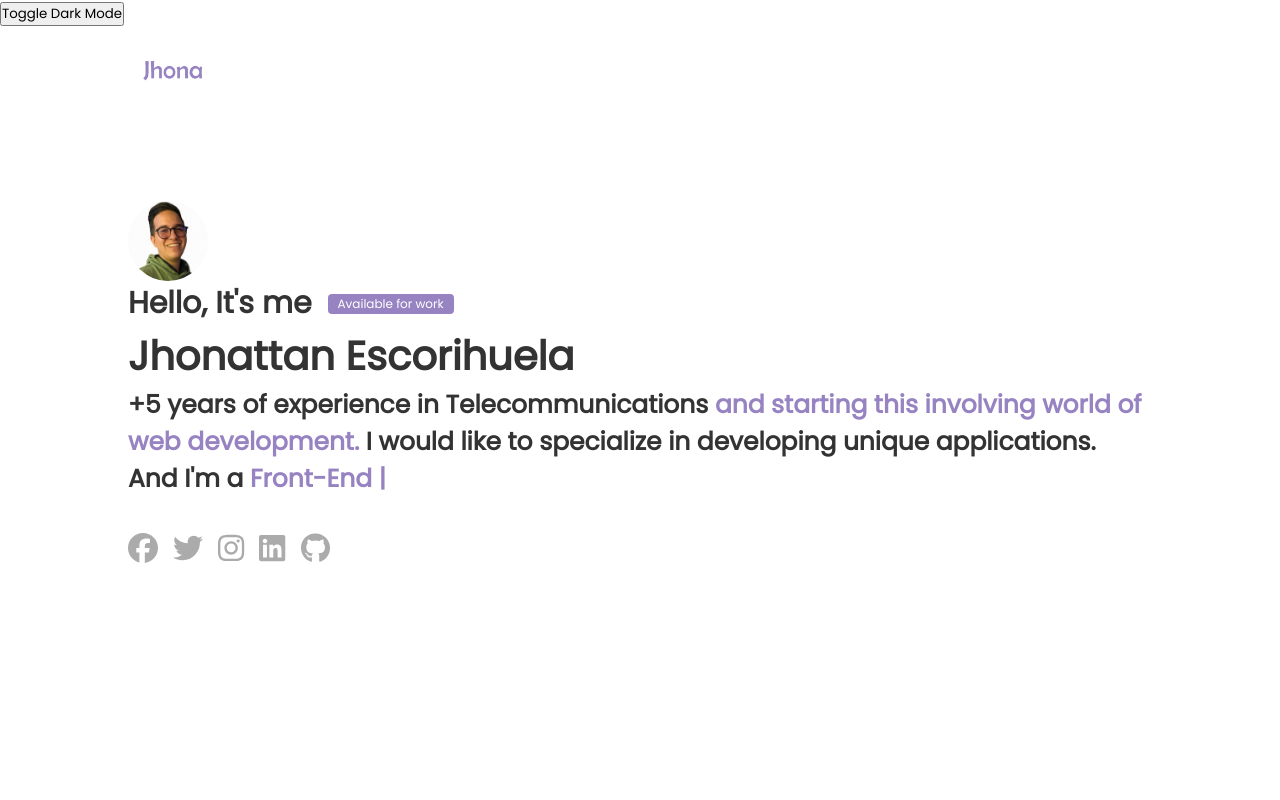
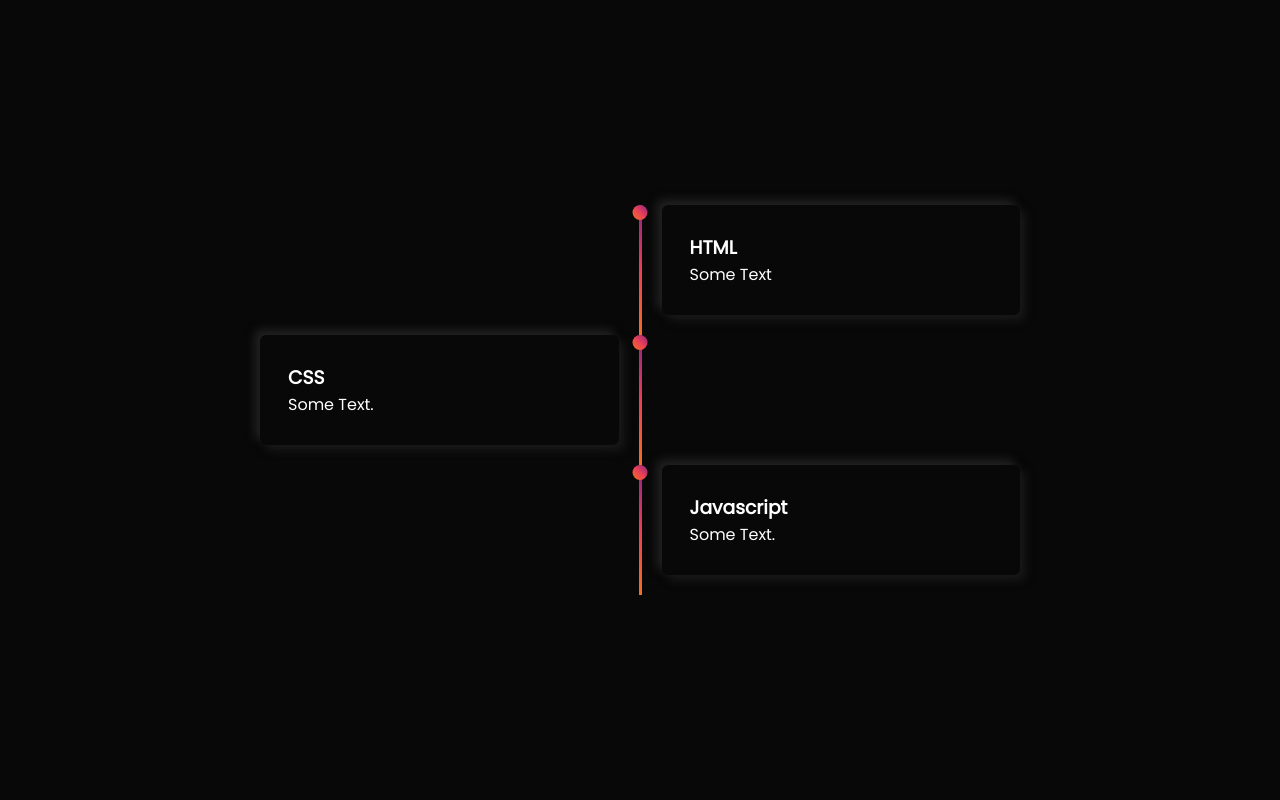
Before and after one commit to JhonattanEscorihuela/Portfolio_v2, a React (Vite) app: page /experienceWork in a window 1280 px wide. Shown: the top 800 px of the page. Built offline with nearby package versions, Linux system fonts and the light colour scheme.

Commit message:
experience

```diff
--- a/src/App.jsx
+++ b/src/App.jsx
@@ -1,35 +1,34 @@
-import React, { useState } from 'react';
+import React from 'react';
 import Header from './components/Header/Header';
 import About from './components/About/About';
 import Services from './components/Services/Services';
 import Portfolio from './components/MyWork/Portfolio';
 import Contact from './components/Contact/Contact';
-
-
+import Experience from './components/Experience/Experience';
 import './App.styles.css'
-
+import { Routes, Route } from 'react-router-dom';
 
 function App() {
+    return (
+        <div className="App">
 
-    const [darkMode, setDarkMode] = useState(false);
+            <Routes>
+                <Route path='/' element={<MainContent />} />
+                <Route path='/experienceWork' element={<Experience />} />
+            </Routes>
+        </div>
+    );
+}
 
-    const toggleDarkMode = () => {
-        setDarkMode(!darkMode);
-    };
-
+function MainContent() {
     return (
-
-        <div className={darkMode ? 'dark-mode' : 'light-mode'}>
-            <button onClick={toggleDarkMode}>Toggle Dark Mode</button>
-            <div className="App">
-                <Header />
-                <About />
-                <Services />
-                <Portfolio />
-                <Contact />
-            </div>
-        </div>
-
+        <>
+            <Header />
+            <About />
+            <Services />
+            <Portfolio />
+            <Contact />
+        </>
     );
 }
 
--- a/src/components/Experience/Experience.jsx
+++ b/src/components/Experience/Experience.jsx
@@ -1,7 +1,6 @@
 // Experience.jsx
-
 import React from "react";
-
+import './Experience.styles.css'
 
 
 
@@ -9,7 +8,57 @@ function Experience() {
 
 
     return (
-        <div><h1>Hola que hace!</h1></div>
+        <div id="experience">
+            <div className="design-section">
+                <div className="timeline">
+
+                    {/* <!--Well, The reason for this div is to fill space.
+                    This space is technically used for keeping dates,
+                    but I didn't find the need for dates. However, I'll provide
+                    you the styling for dates, so that you can use it if you
+wanted to.--> */}
+                    <div className="timeline-empty">
+                    </div>
+
+                    {/* <!--This is the className where the timeline graphics are
+                    housed in. Note that we have timeline-circle
+here for that pointer in timeline.--> */}
+
+                    <div className="timeline-middle">
+                        <div className="timeline-circle"></div>
+                    </div>
+                    <div className="timeline-component timeline-content">
+                        <h3>HTML</h3>
+                        <p>Some Text</p>
+                    </div>
+                    <div className="timeline-component timeline-content">
+                        <h3>CSS</h3>
+                        <p>Some Text.</p>
+                    </div>
+                    <div className="timeline-middle">
+                        <div className="timeline-circle"></div>
+                    </div>
+                    <div className="timeline-empty">
+                    </div>
+
+                    <div className="timeline-empty">
+                    </div>
+
+                    <div className="timeline-middle">
+                        <div className="timeline-circle"></div>
+                    </div>
+                    <div className=" timeline-component timeline-content">
+                        <h3>Javascript</h3>
+                        <p>Some Text.</p>
+                    </div>
+
+                </div>
+            </div>
+        </div >
+
+
+
+
 
 
     )
--- /dev/null
+++ b/src/components/Experience/Experience.styles.css
@@ -0,0 +1,179 @@
+.section {
+    padding-top: 44px;
+    padding-bottom: 32px;
+    width: 100%;
+    margin-left: auto;
+    margin-right: auto;
+    padding-bottom: 24px;
+    padding-left: 1rem;
+    padding-right: 1rem;
+
+}
+
+
+.relative {
+    position: relative;
+}
+
+.border-s {
+    border-style: solid;
+}
+
+.border-gray-200 {
+    border-color: #edf2f7;
+}
+
+.dark:border-gray-700 {
+    border-color: #2d3748;
+}
+
+/* Resto de estilos de las clases utilizadas en el HTML... */
+
+/* Estilos para el punto en la lista */
+.absolute {
+    position: absolute;
+}
+
+.w-3 {
+    width: 0.75rem;
+    /* 3px si la fuente es 16px */
+}
+
+.h-3 {
+    height: 0.75rem;
+    /* 3px si la fuente es 16px */
+}
+
+.bg-gray-200 {
+    background-color: #edf2f7;
+}
+
+.dark:bg-gray-700 {
+    background-color: #2d3748;
+}
+
+.rounded-full {
+    border-radius: 9999px;
+    /* Se usa un valor grande para lograr un círculo */
+}
+
+.mt-1\\ {
+    margin-top: 0.375rem;
+    /* 1.5px si la fuente es 16px */
+}
+
+.-start-1\\ {
+    left: -0.375rem;
+    /* 1.5px si la fuente es 16px */
+}
+
+.border {
+    border-width: 1px;
+}
+
+.dark:border-gray-900 {
+    border-color: #1a202c;
+}
+
+.text-gray-400 {
+    color: #cbd5e0;
+}
+
+.dark:text-gray-500 {
+    color: #4a5568;
+}
+
+/* ... Otras clases y estilos utilizados en el HTML ... */
+
+
+
+@media (min-width: 1024px) {
+    .section {
+        width: 740px;
+        /* Ancho de 740px en pantallas grandes */
+    }
+}
+
+
+
+
+
+/* ------------------------------------------------------- */
+
+
+@import url('https://fonts.googleapis.com/css2?family=Jost:wght@200;300;400&display=swap');
+
+.design-section {
+    display: flex;
+    flex-direction: column;
+    align-items: center;
+    justify-content: center;
+    background-color: #080808;
+    min-height: 100vh;
+    padding: 100px 0;
+    font-family: Jost;
+}
+
+.design {
+    display: flex;
+    align-items: center;
+    justify-content: center;
+}
+
+.timeline {
+    width: 80%;
+    height: auto;
+    max-width: 800px;
+    margin: 0 auto;
+    display: flex;
+    flex-direction: column;
+}
+
+.timeline-content {
+    padding: 20px;
+    background: #080808;
+    -webkit-box-shadow: 5px 5px 10px #1a1a1a, -5px -5px 10px #242424;
+    box-shadow: 5px 5px 10px #1a1a1a, -5px -5px 10px #242424;
+    border-radius: 5px;
+    color: white;
+    padding: 1.75rem;
+    transition: 0.4s ease;
+    overflow-wrap: break-word !important;
+    margin: 1rem;
+    margin-bottom: 20px;
+    border-radius: 6px;
+}
+
+.timeline-component {
+    margin: 0px 20px 20px 20px;
+}
+
+@media screen and (min-width: 768px) {
+    .timeline {
+        display: grid;
+        grid-template-columns: 1fr 3px 1fr;
+    }
+
+    .timeline-middle {
+        position: relative;
+        background-image: linear-gradient(45deg, #F27121, #E94057, #8A2387);
+        width: 3px;
+        height: 100%;
+    }
+
+    .main-middle {
+        opacity: 0;
+    }
+
+    .timeline-circle {
+        position: absolute;
+        top: 0;
+        left: 50%;
+        width: 15px;
+        height: 15px;
+        border-radius: 50%;
+        background-image: linear-gradient(45deg, #F27121, #E94057, #8A2387);
+        -webkit-transform: translateX(-50%);
+        transform: translateX(-50%);
+    }
+}
--- a/src/components/Nav/Nav.jsx
+++ b/src/components/Nav/Nav.jsx
@@ -36,7 +36,7 @@ function Nav() {
     }, [menuVisible]);
 
     return (
-        <nav>
+        <nav id="nav">
             <img src="images/logoJE.png" className="logo" />
             <ul ref={sideMenuRef} id="sidemenu">
                 <li>
@@ -45,22 +45,22 @@ function Nav() {
                     </Link>
                 </li>
                 <li>
-                    <Link to={'/about'} onClick={() => scrollToSection('about')}>
+                    <Link to={'/'} onClick={() => scrollToSection('about')}>
                         About
                     </Link>
                 </li>
                 <li>
-                    <Link to={'/services'} onClick={() => scrollToSection('services')}>
+                    <Link to={'/'} onClick={() => scrollToSection('services')}>
                         Services
                     </Link>
                 </li>
                 <li>
-                    <Link to={'/mywork'} onClick={() => scrollToSection('portfolio')}>
+                    <Link to={'/'} onClick={() => scrollToSection('portfolio')}>
                         Portfolio
                     </Link>
                 </li>
                 <li>
-                    <Link to={'/contact'} onClick={() => scrollToSection('contact')}>
+                    <Link to={'/'} onClick={() => scrollToSection('contact')}>
                         Contact
                     </Link>
                 </li>
```
